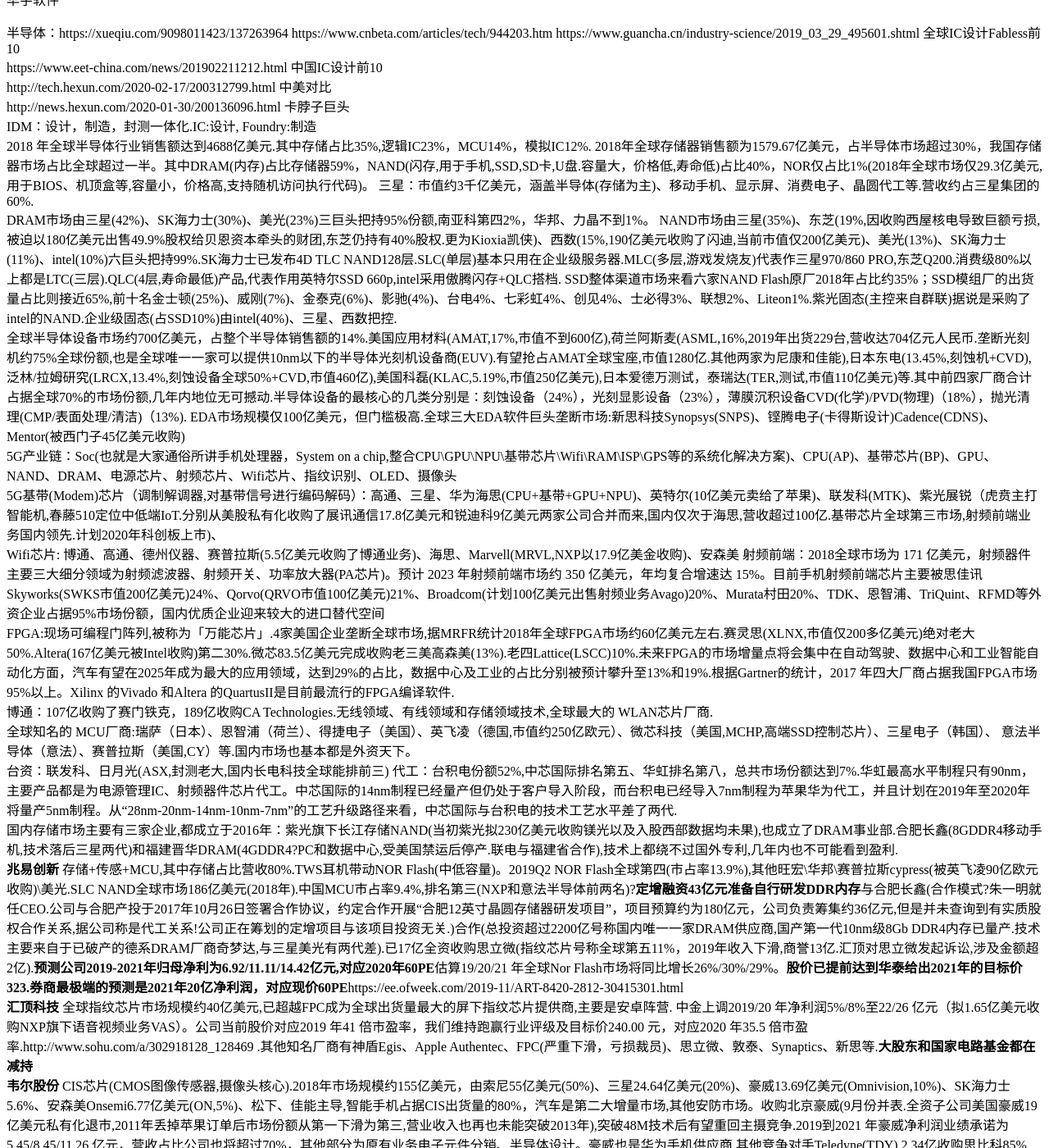
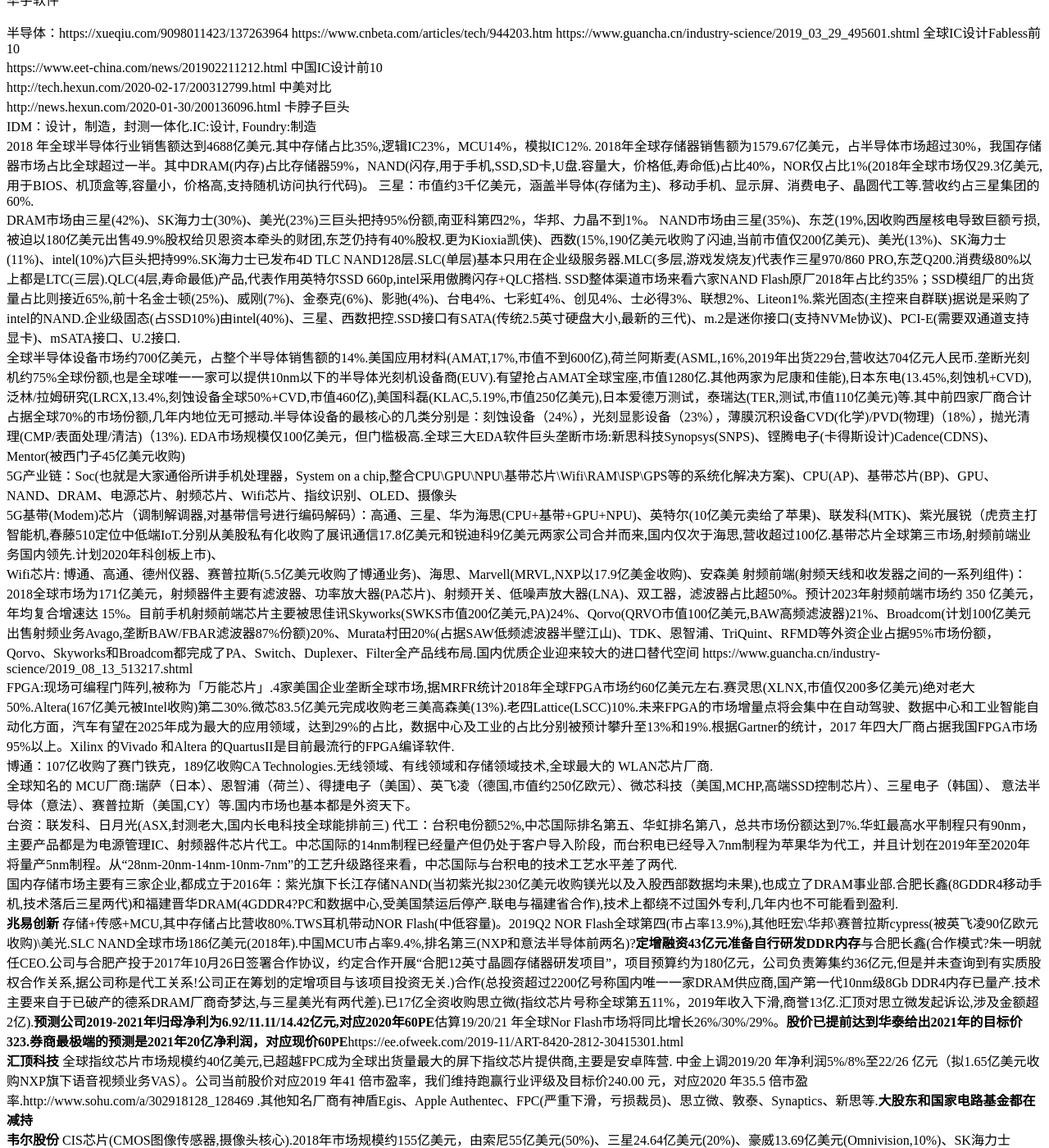
Before and after one commit to kingofhawks/kingofhawks.github.io, a Jekyll site: the page built from _posts/2020-02-08-重点上市公司2019年报汇总.md, in a window 1280 px wide and 1400 px high, scrolled down 11962 px. Shown: the whole window at 82% size. Built offline with Jekyll 4.4.1, drawn with Linux system fonts in a browser that asks for light colours; our own code applies the rules of GitHub Pages for plain Markdown files; some of the changed text lies outside the part shown.

Commit message:
update post

```diff
--- a/_posts/2020-02-08-重点上市公司2019年报汇总.md
+++ b/_posts/2020-02-08-重点上市公司2019年报汇总.md
@@ -342,7 +342,7 @@
 **韵达** 138(38%)         扣非21(38%)    29.23(+0.24)    36%(-8)  69.85亿件(+48%)  13.77%(+2) **增速最高,股价最活跃.唯一尚未被阿里入股的一线快递公司**
 圆通     274(37.45%)      19(32%)       12.47(+1.71)    -        66.64亿件(31.62%) 13.14%(+0.5) 3.44(-6.36%).**自有航空机队12架(+2)**
 百世                                                              75.76
-**申通** 230(35%)        14(-30%)      16.24(-12)     -        51.12亿(+31.12%)  10.1%(+0.4) 转运中心68个,其中自营60个,市占率5年来首次止跌.2019年目标市占率11.5%**继2019年7月间接收购公司14.65%股份后，阿里拟三年内以99.82 亿元收购公司31.35%的股份（对应估值318亿，和前次收购估值相同）,若本次收购完成，阿里将持有申通46%的股份成为第一大股东**
+**申通** 230(35%)        14(-30%)      16.24(-12)     -        51.12亿(+31.12%)  10.1%(+0.4) 转运中心68个,其中自营60个,市占率5年来首次止跌.2019年目标市占率11.5%**继2019年7月间接收购公司14.65%股份后，阿里拟三年内以99.82亿元收购公司31.35%的股份（对应估值318亿，和前次收购估值相同）,若本次收购完成，阿里将持有申通46%的股份成为第一大股东**
 邮政速递  719                                                    71.6亿
 
 军工以题材为主,业绩基本都很差,估值普遍高.对标普拉特—惠特尼,GE,罗尔斯-罗伊斯
@@ -377,13 +377,13 @@
 三星：市值约3千亿美元，涵盖半导体(存储为主)、移动手机、显示屏、消费电子、晶圆代工等.营收约占三星集团的60%.
 DRAM市场由三星(42%)、SK海力士(30%)、美光(23%)三巨头把持95%份额,南亚科第四2%，华邦、力晶不到1%。
 NAND市场由三星(35%)、东芝(19%,因收购西屋核电导致巨额亏损,被迫以180亿美元出售49.9%股权给贝恩资本牵头的财团,东芝仍持有40%股权.更为Kioxia凯侠)、西数(15%,190亿美元收购了闪迪,当前市值仅200亿美元)、美光(13%)、SK海力士(11%)、intel(10%)六巨头把持99%.SK海力士已发布4D TLC NAND128层.SLC(单层)基本只用在企业级服务器.MLC(多层,游戏发烧友)代表作三星970/860 PRO,东芝Q200.消费级80%以上都是LTC(三层).QLC(4层,寿命最低)产品,代表作用英特尔SSD 660p,intel采用傲腾闪存+QLC搭档.
-SSD整体渠道市场来看六家NAND Flash原厂2018年占比约35%；SSD模组厂的出货量占比则接近65%,前十名金士顿(25%)、威刚(7%)、金泰克(6%)、影驰(4%)、台电4%、七彩虹4%、创见4%、士必得3%、联想2%、Liteon1%.紫光固态(主控来自群联)据说是采购了intel的NAND.企业级固态(占SSD10%)由intel(40%)、三星、西数把控.
+SSD整体渠道市场来看六家NAND Flash原厂2018年占比约35%；SSD模组厂的出货量占比则接近65%,前十名金士顿(25%)、威刚(7%)、金泰克(6%)、影驰(4%)、台电4%、七彩虹4%、创见4%、士必得3%、联想2%、Liteon1%.紫光固态(主控来自群联)据说是采购了intel的NAND.企业级固态(占SSD10%)由intel(40%)、三星、西数把控.SSD接口有SATA(传统2.5英寸硬盘大小,最新的三代)、m.2是迷你接口(支持NVMe协议)、PCI-E(需要双通道支持显卡)、mSATA接口、U.2接口.
 全球半导体设备市场约700亿美元，占整个半导体销售额的14%.美国应用材料(AMAT,17%,市值不到600亿),荷兰阿斯麦(ASML,16%,2019年出货229台,营收达704亿元人民币.垄断光刻机约75%全球份额,也是全球唯一一家可以提供10nm以下的半导体光刻机设备商(EUV).有望抢占AMAT全球宝座,市值1280亿.其他两家为尼康和佳能),日本东电(13.45%,刻蚀机+CVD),泛林/拉姆研究(LRCX,13.4%,刻蚀设备全球50%+CVD,市值460亿),美国科磊(KLAC,5.19%,市值250亿美元),日本爱德万测试，泰瑞达(TER,测试,市值110亿美元)等.其中前四家厂商合计占据全球70%的市场份额,几年内地位无可撼动.半导体设备的最核心的几类分别是：刻蚀设备（24%），光刻显影设备（23%），薄膜沉积设备CVD(化学)/PVD(物理)（18%），抛光清理(CMP/表面处理/清洁)（13%).
 EDA市场规模仅100亿美元，但门槛极高.全球三大EDA软件巨头垄断市场:新思科技Synopsys(SNPS)、铿腾电子(卡得斯设计)Cadence(CDNS)、Mentor(被西门子45亿美元收购)
 5G产业链：Soc(也就是大家通俗所讲手机处理器，System on a chip,整合CPU\GPU\NPU\基带芯片\Wifi\RAM\ISP\GPS等的系统化解决方案)、CPU(AP)、基带芯片(BP)、GPU、NAND、DRAM、电源芯片、射频芯片、Wifi芯片、指纹识别、OLED、摄像头
 5G基带(Modem)芯片（调制解调器,对基带信号进行编码解码）：高通、三星、华为海思(CPU+基带+GPU+NPU)、英特尔(10亿美元卖给了苹果)、联发科(MTK)、紫光展锐（虎贲主打智能机,春藤510定位中低端IoT.分别从美股私有化收购了展讯通信17.8亿美元和锐迪科9亿美元两家公司合并而来,国内仅次于海思,营收超过100亿.基带芯片全球第三市场,射频前端业务国内领先.计划2020年科创板上市)、
 Wifi芯片: 博通、高通、德州仪器、赛普拉斯(5.5亿美元收购了博通业务)、海思、Marvell(MRVL,NXP以17.9亿美金收购)、安森美
-射频前端：2018全球市场为 171 亿美元，射频器件主要三大细分领域为射频滤波器、射频开关、功率放大器(PA芯片)。预计 2023 年射频前端市场约 350 亿美元，年均复合增速达 15%。目前手机射频前端芯片主要被思佳讯Skyworks(SWKS市值200亿美元)24%、Qorvo(QRVO市值100亿美元)21%、Broadcom(计划100亿美元出售射频业务Avago)20%、Murata村田20%、TDK、恩智浦、TriQuint、RFMD等外资企业占据95%市场份额，国内优质企业迎来较大的进口替代空间
+射频前端(射频天线和收发器之间的一系列组件)：2018全球市场为171亿美元，射频器件主要有滤波器、功率放大器(PA芯片)、射频开关、低噪声放大器(LNA)、双工器，滤波器占比超50%。预计2023年射频前端市场约 350 亿美元，年均复合增速达 15%。目前手机射频前端芯片主要被思佳讯Skyworks(SWKS市值200亿美元,PA)24%、Qorvo(QRVO市值100亿美元,BAW高频滤波器)21%、Broadcom(计划100亿美元出售射频业务Avago,垄断BAW/FBAR滤波器87%份额)20%、Murata村田20%(占据SAW低频滤波器半壁江山)、TDK、恩智浦、TriQuint、RFMD等外资企业占据95%市场份额，Qorvo、Skyworks和Broadcom都完成了PA、Switch、Duplexer、Filter全产品线布局.国内优质企业迎来较大的进口替代空间 https://www.guancha.cn/industry-science/2019_08_13_513217.shtml
 FPGA:现场可编程门阵列,被称为「万能芯片」.4家美国企业垄断全球市场,据MRFR统计2018年全球FPGA市场约60亿美元左右.赛灵思(XLNX,市值仅200多亿美元)绝对老大50%.Altera(167亿美元被Intel收购)第二30%.微芯83.5亿美元完成收购老三美高森美(13%).老四Lattice(LSCC)10%.未来FPGA的市场增量点将会集中在自动驾驶、数据中心和工业智能自动化方面，汽车有望在2025年成为最大的应用领域，达到29%的占比，数据中心及工业的占比分别被预计攀升至13%和19%.根据Gartner的统计，2017 年四大厂商占据我国FPGA市场95%以上。Xilinx 的Vivado 和Altera 的QuartusII是目前最流行的FPGA编译软件.
 博通：107亿收购了赛门铁克，189亿收购CA Technologies.无线领域、有线领域和存储领域技术,全球最大的 WLAN芯片厂商.
 全球知名的 MCU厂商:瑞萨（日本）、恩智浦（荷兰）、得捷电子（美国）、英飞凌（德国,市值约250亿欧元）、微芯科技（美国,MCHP,高端SSD控制芯片）、三星电子（韩国）、
@@ -398,7 +398,7 @@
 **圣邦股份** 中国模拟芯片设计企业内仅次于硅力杰排名第二.2018年全球模拟芯片市场规模588亿美元，其中中国市场210亿美金，目前主要供应商为德州仪器、ADI、英飞凌、美信(MXIM)等美国厂商及瑞萨等日企。硅力杰、圣邦等中国企业占比仅有1.5%/0.4%，进口替代空间广阔.收购钰泰半导体(电源管理)。钰泰半导体承诺2019-2021年扣除非经常损益后的税后净利润分别不低于2600万元、3500万元、4500 万元人民币。
 紫光国微  安全芯片(同芯微,SIM卡\身份证\银行卡\交通卡\社保卡等)+特种集成电路(国微电子,FPGA),拟180亿收购法国Linxens(RFID+天线).旗下DRAM业务（西安紫光国芯,原西安奇梦达拆分自英飞凌)2.2亿转让给紫光存储.紫光集团旗下长江存储(从中芯国际收购武汉新芯,后者之前以NOR Flash代工为主，曾为兆亿创新代工，目前转为IDM模式)主攻3D NAND Flash.大股东紫光集团也是资本运作高手,债台高筑负债率73%，构筑了从芯(移动\存储芯片设计到封测\制造)到云的全面布局.中电华大科技在安全芯片领域实力更强，在港股市值仅15亿.
 紫光股份：新华三(51%股权,HP持有49%)，企业级网络设备(交换机、路由器、WLAN)第一、服务器前三、安全设备.代销Dell\HP品牌
-卓胜微   射频开关(营收占比82%)和LNA(低噪声放大器),公司2018年仅130人，技术人员共70人，对应600亿市值.射频行业国内还是比较低端.滤波器根本做不了.
+卓胜微   射频开关(营收占比82%)和LNA(低噪声放大器)为主,已打入三星和小米供应链.公司2018年仅130人，技术人员共70人，对应600亿市值.射频行业国内还是比较低端.滤波器根本做不了.
 **北方华创**  国内排名第一的设备公司,与国外技术代差明显,2019年全球排名22。收购了北方微电子.核心产品是刻蚀设备和薄膜沉积设备.利润还是以政府补助为主.目前公司下游客户已包括中芯国际、长江存储、隆基股份等各领域国内龙头公司.广发预计公司2019-2021年收入为40.1/55.7/72.2亿元，同比增长20.5%、39.0%、29.6%，对应PS分别为14.4/10.3/8.0倍。2019-2021年归母净利润分别为3.2/6.2/8.0亿元，对应PE分别为178.7/93.3/71.9倍.
 中微公司  主要产品包括刻蚀设备(内存生产厂商和封测,泛林半导体、东京电子、应用材料2017年市场占有率分别为55%、20%和19%)和MOCVD设备(LED芯片).**其中MOCVD因为LED产能由中国主导,中微占据半壁江山.股价已涨破天际**
 景嘉微  GPU国产替代.目前主要业务来源于军用.全球PC市场由Intel(集显)、英伟达(独显)、AMD垄断.移动GPU以ARM第一
```
